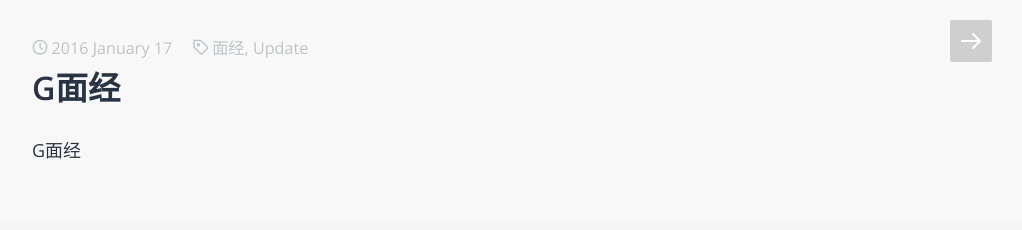
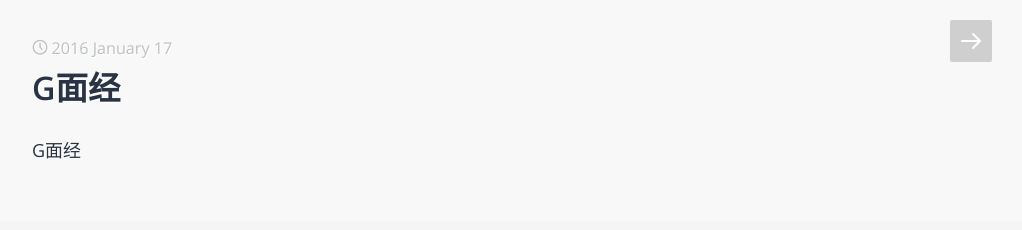
Before and after one commit to JunjieW/junjiew.github.io, a Jekyll site: the page built from _posts/2016-01-17-G.md, in a window 1280 px wide. Shown: the top 230 px of the page, without its empty margins (258-1280 px from the left). Built offline with Jekyll 4.4.1, drawn with Linux system fonts in a browser that asks for light colours; some web fonts are replaced.

Commit message:
Update 2016-01-17-G.md

```diff
--- a/_posts/2016-01-17-G.md
+++ b/_posts/2016-01-17-G.md
@@ -2,7 +2,5 @@
 layout: post
 title: "G面经"
 date: Jan 17, 2016
-categories: 面经 Update
-tags: 面经 Update
 ---
 G面经
```
